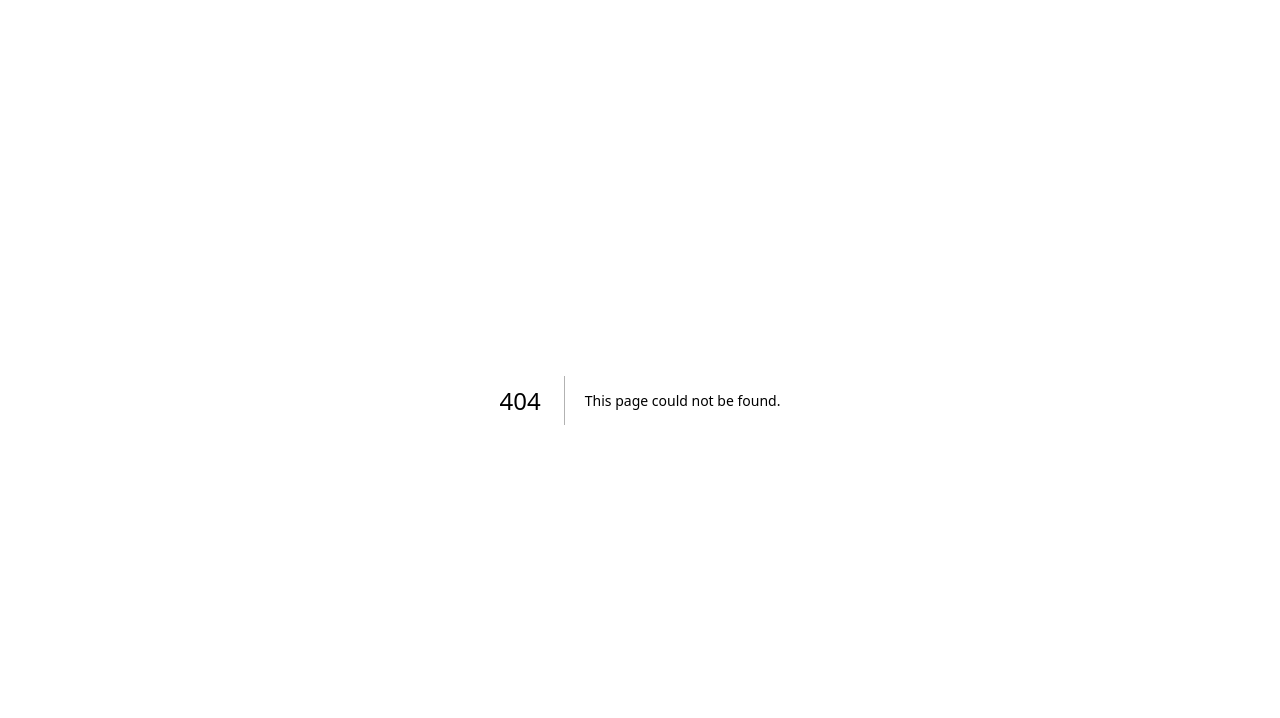
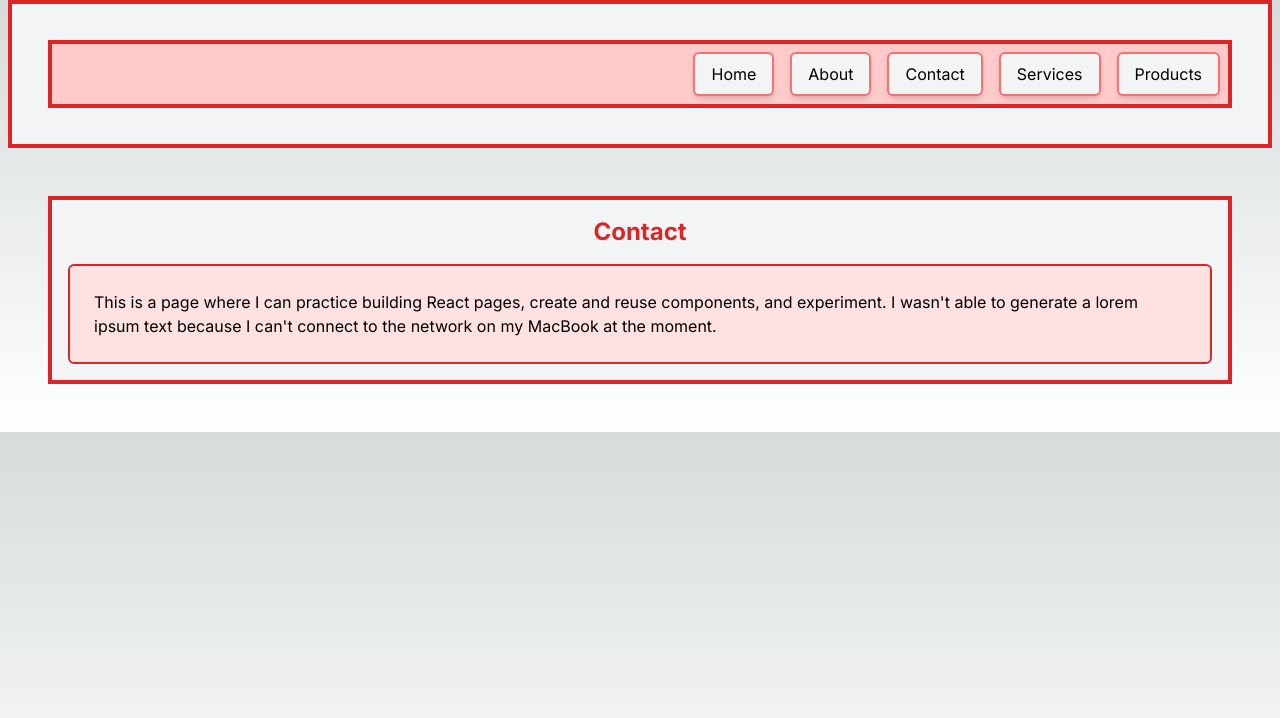
Before and after one commit to joshrhily/CSCI-31-Final, a Next.js app: page /contact in a window 1280 px wide. Before the commit this address had no page. Shown: the top 718 px of the page. Built offline with nearby package versions, Linux system fonts and the light colour scheme.

Commit message:
first commit

```diff
--- /dev/null
+++ b/src/app/about/page.js
@@ -0,0 +1,16 @@
+import Image from 'next/image'
+import Navbar from '../components/Navbar'
+import PageTitle from '../components/PageTitle'
+import PageContent from '../components/PageContent'
+
+export default function About() {
+  return (
+    <div>
+      <Navbar />
+      <div className="m-12 bg-gray-100 p-4 border-4 border-red-600">
+        <PageTitle title="About" />
+        <PageContent />
+      </div>
+    </div>
+  )
+}
--- /dev/null
+++ b/src/app/components/Navbar.js
@@ -0,0 +1,39 @@
+const menuItems = [
+  {
+    title: 'Home',
+    href: '/',
+  },
+  {
+    title: 'About',
+    href: '/about',
+  },
+  {
+    title: 'Contact',
+    href: '/contact',
+  },
+  {
+    title: 'Services',
+    href: '/services',
+  },
+  {
+    title: 'Products',
+    href: '/products',
+  },
+]
+
+export default () => {
+  return (
+    <div className="bg-gray-100 mx-2 p-5 border-red-600 border-4">
+      <div className="flex justify-end gap-4 m-4 bg-red-200 border-red-600 border-4 p-2">
+        {menuItems.map((item) => (
+          <a
+            href={item.href}
+            className="px-4 py-2 bg-gray-100 rounded-md text-black shadow-md border-solid border-2 border-red-400 hover:bg-gray-200 active:bg-gray-300"
+          >
+            {item.title}
+          </a>
+        ))}
+      </div>
+    </div>
+  )
+}
--- /dev/null
+++ b/src/app/components/PageContent.js
@@ -0,0 +1,6 @@
+const defaultContent = `This is a page where I can practice building React pages, create and reuse components, and experiment.
+I wasn't able to generate a lorem ipsum text because I can't connect to the network on my MacBook at the moment.`
+
+export default function PageContent({ content = defaultContent }) {
+  return <h1 className="text-black bg-red-100 rounded-md p-6 border-solid border-red-600 border-2">{content} </h1>
+}
--- /dev/null
+++ b/src/app/components/PageTitle.js
@@ -0,0 +1,3 @@
+export default function PageTitle({ title }) {
+  return <h1 className="flex justify-center text-2xl font-bold text-red-600 mb-4">{title}</h1>
+}
--- /dev/null
+++ b/src/app/contact/page.js
@@ -0,0 +1,15 @@
+import Navbar from '../components/Navbar'
+import PageTitle from '../components/PageTitle'
+import PageContent from '../components/PageContent'
+
+export default function About() {
+  return (
+    <div>
+      <Navbar />
+      <div className="m-12 bg-gray-100 p-4 border-4 border-red-600">
+        <PageTitle title="Contact" />
+        <PageContent />
+      </div>
+    </div>
+  )
+}
--- a/src/app/page.js
+++ b/src/app/page.js
@@ -1,113 +1,16 @@
 import Image from 'next/image'
+import Navbar from './components/Navbar'
+import PageTitle from './components/PageTitle'
+import PageContent from './components/PageContent'
 
 export default function Home() {
   return (
-    <main className="flex min-h-screen flex-col items-center justify-between p-24">
-      <div className="z-10 max-w-5xl w-full items-center justify-between font-mono text-sm lg:flex">
-        <p className="fixed left-0 top-0 flex w-full justify-center border-b border-gray-300 bg-gradient-to-b from-zinc-200 pb-6 pt-8 backdrop-blur-2xl dark:border-neutral-800 dark:bg-zinc-800/30 dark:from-inherit lg:static lg:w-auto  lg:rounded-xl lg:border lg:bg-gray-200 lg:p-4 lg:dark:bg-zinc-800/30">
-          Get started by editing&nbsp;
-          <code className="font-mono font-bold">src/app/page.js</code>
-        </p>
-        <div className="fixed bottom-0 left-0 flex h-48 w-full items-end justify-center bg-gradient-to-t from-white via-white dark:from-black dark:via-black lg:static lg:h-auto lg:w-auto lg:bg-none">
-          <a
-            className="pointer-events-none flex place-items-center gap-2 p-8 lg:pointer-events-auto lg:p-0"
-            href="https://vercel.com?utm_source=create-next-app&utm_medium=appdir-template&utm_campaign=create-next-app"
-            target="_blank"
-            rel="noopener noreferrer"
-          >
-            By{' '}
-            <Image
-              src="/vercel.svg"
-              alt="Vercel Logo"
-              className="dark:invert"
-              width={100}
-              height={24}
-              priority
-            />
-          </a>
-        </div>
+    <div>
+      <Navbar />
+      <div className="m-12 bg-gray-100 p-4 border-4 border-red-600">
+        <PageTitle title="Home" />
+        <PageContent />
       </div>
-
-      <div className="relative flex place-items-center before:absolute before:h-[300px] before:w-[480px] before:-translate-x-1/2 before:rounded-full before:bg-gradient-radial before:from-white before:to-transparent before:blur-2xl before:content-[''] after:absolute after:-z-20 after:h-[180px] after:w-[240px] after:translate-x-1/3 after:bg-gradient-conic after:from-sky-200 after:via-blue-200 after:blur-2xl after:content-[''] before:dark:bg-gradient-to-br before:dark:from-transparent before:dark:to-blue-700 before:dark:opacity-10 after:dark:from-sky-900 after:dark:via-[#0141ff] after:dark:opacity-40 before:lg:h-[360px] z-[-1]">
-        <Image
-          className="relative dark:drop-shadow-[0_0_0.3rem_#ffffff70] dark:invert"
-          src="/next.svg"
-          alt="Next.js Logo"
-          width={180}
-          height={37}
-          priority
-        />
-      </div>
-
-      <div className="mb-32 grid text-center lg:max-w-5xl lg:w-full lg:mb-0 lg:grid-cols-4 lg:text-left">
-        <a
-          href="https://nextjs.org/docs?utm_source=create-next-app&utm_medium=appdir-template&utm_campaign=create-next-app"
-          className="group rounded-lg border border-transparent px-5 py-4 transition-colors hover:border-gray-300 hover:bg-gray-100 hover:dark:border-neutral-700 hover:dark:bg-neutral-800/30"
-          target="_blank"
-          rel="noopener noreferrer"
-        >
-          <h2 className={`mb-3 text-2xl font-semibold`}>
-            Docs{' '}
-            <span className="inline-block transition-transform group-hover:translate-x-1 motion-reduce:transform-none">
-              -&gt;
-            </span>
-          </h2>
-          <p className={`m-0 max-w-[30ch] text-sm opacity-50`}>
-            Find in-depth information about Next.js features and API.
-          </p>
-        </a>
-
-        <a
-          href="https://nextjs.org/learn?utm_source=create-next-app&utm_medium=appdir-template-tw&utm_campaign=create-next-app"
-          className="group rounded-lg border border-transparent px-5 py-4 transition-colors hover:border-gray-300 hover:bg-gray-100 hover:dark:border-neutral-700 hover:dark:bg-neutral-800 hover:dark:bg-opacity-30"
-          target="_blank"
-          rel="noopener noreferrer"
-        >
-          <h2 className={`mb-3 text-2xl font-semibold`}>
-            Learn{' '}
-            <span className="inline-block transition-transform group-hover:translate-x-1 motion-reduce:transform-none">
-              -&gt;
-            </span>
-          </h2>
-          <p className={`m-0 max-w-[30ch] text-sm opacity-50`}>
-            Learn about Next.js in an interactive course with&nbsp;quizzes!
-          </p>
-        </a>
-
-        <a
-          href="https://vercel.com/templates?framework=next.js&utm_source=create-next-app&utm_medium=appdir-template&utm_campaign=create-next-app"
-          className="group rounded-lg border border-transparent px-5 py-4 transition-colors hover:border-gray-300 hover:bg-gray-100 hover:dark:border-neutral-700 hover:dark:bg-neutral-800/30"
-          target="_blank"
-          rel="noopener noreferrer"
-        >
-          <h2 className={`mb-3 text-2xl font-semibold`}>
-            Templates{' '}
-            <span className="inline-block transition-transform group-hover:translate-x-1 motion-reduce:transform-none">
-              -&gt;
-            </span>
-          </h2>
-          <p className={`m-0 max-w-[30ch] text-sm opacity-50`}>
-            Explore the Next.js 13 playground.
-          </p>
-        </a>
-
-        <a
-          href="https://vercel.com/new?utm_source=create-next-app&utm_medium=appdir-template&utm_campaign=create-next-app"
-          className="group rounded-lg border border-transparent px-5 py-4 transition-colors hover:border-gray-300 hover:bg-gray-100 hover:dark:border-neutral-700 hover:dark:bg-neutral-800/30"
-          target="_blank"
-          rel="noopener noreferrer"
-        >
-          <h2 className={`mb-3 text-2xl font-semibold`}>
-            Deploy{' '}
-            <span className="inline-block transition-transform group-hover:translate-x-1 motion-reduce:transform-none">
-              -&gt;
-            </span>
-          </h2>
-          <p className={`m-0 max-w-[30ch] text-sm opacity-50`}>
-            Instantly deploy your Next.js site to a shareable URL with Vercel.
-          </p>
-        </a>
-      </div>
-    </main>
+    </div>
   )
 }
--- /dev/null
+++ b/src/app/products/page.js
@@ -0,0 +1,15 @@
+import Navbar from '../components/Navbar'
+import PageTitle from '../components/PageTitle'
+import PageContent from '../components/PageContent'
+
+export default function Products() {
+  return (
+    <div>
+      <Navbar />
+      <div className="m-12 bg-gray-100 p-4 border-4 border-red-600">
+        <PageTitle title="Products" />
+        <PageContent />
+      </div>
+    </div>
+  )
+}
--- /dev/null
+++ b/src/app/services/page.js
@@ -0,0 +1,15 @@
+import Navbar from '../components/Navbar'
+import PageTitle from '../components/PageTitle'
+import PageContent from '../components/PageContent'
+
+export default function Services() {
+  return (
+    <div>
+      <Navbar />
+      <div className="m-12 bg-gray-100 p-4 border-4 border-red-600">
+        <PageTitle title="Services" />
+        <PageContent />
+      </div>
+    </div>
+  )
+}
```
Also changed, not shown: 2 other files (tests, documents, lock files or other folders).
